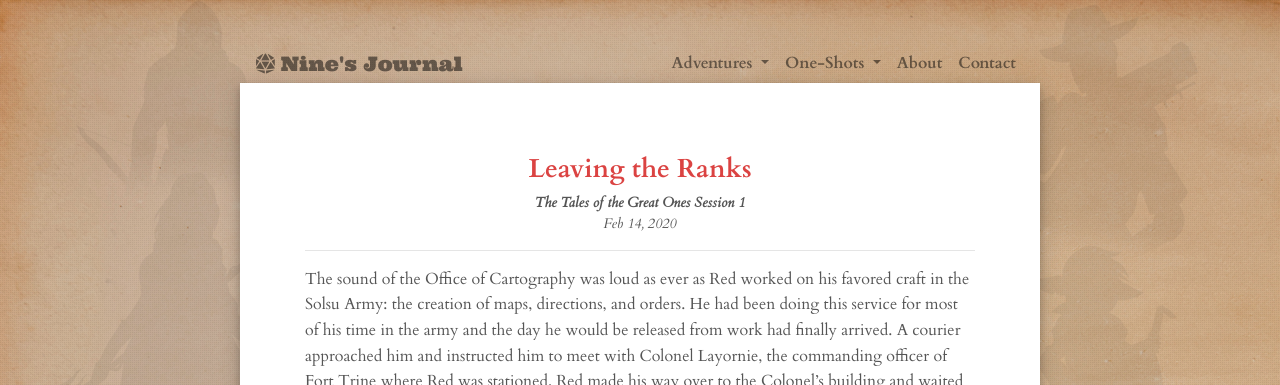
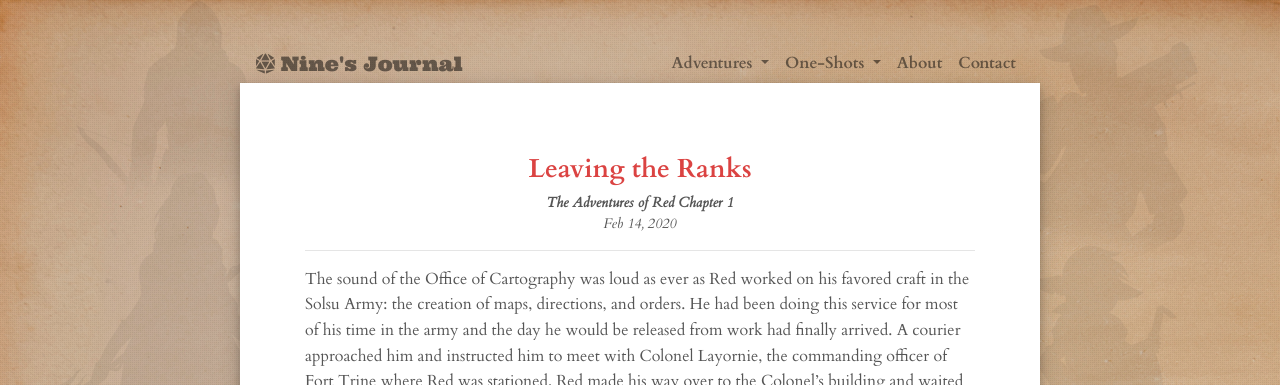
Before and after one commit to clblamires/ninesjournal, a Jekyll site: the page built from _posts/2020-02-21-leaving-the-ranks.md, in a window 1280 px wide and 900 px high. Shown: the top 385 px of the window. Built offline with Jekyll 4.4.1, drawn with Linux system fonts in a browser that asks for light colours; nearby versions of some CDN libraries; some of the changed text lies outside the part shown.

Commit message:
whole bunch of errors

```diff
--- a/_layouts/post.html
+++ b/_layouts/post.html
@@ -5,17 +5,16 @@
     {% assign url = "quest-for-calatia" %}
     {% assign adventure = "Quest for Calatia" %}
     {% assign session = "Session " | append: page.episode %}
-{% else if page.adventure == "greatones" %}
+{% endif %}
+{% if page.adventure == "red" %}
+    {% assign url = "red" %}
+    {% assign adventure = "The Adventures of Red" %}
+    {% assign session = "Chapter " | append: page.episode %}
+{% endif %}
+{% if page.adventure == "greatones" %}
     {% assign url = "the-great-ones" %}
     {% assign adventure = "The Tales of the Great Ones" %}
     {% assign session = "Session " | append: page.episode %}
-{% else if page.adventure == "red" %}
-    {% assign url = "red" %}
-    {% assign adventure = "The Adventures of Red" %}
-    {% assign session = "Chapter " | append: page.episode %}
-{% else %}
-    {% assign url = "oneshots" %}
-    {% assign adventure = "One-Shot Adventures" %}
 {% endif %}
 <body>
 
--- a/_layouts/red.html
+++ b/_layouts/red.html
@@ -10,7 +10,7 @@
                 <div class="col-sm">
                     <main>
                         {{ content }}
-                        <h2>Sessions</h2>
+                        <h2>Chapters</h2>
                         <table class="table table-borderless table-episode-list table-striped">
                             <thead class="thead-dark">
                                 <tr>
```
Also changed, not shown: index.html (+6 -4 lines).
